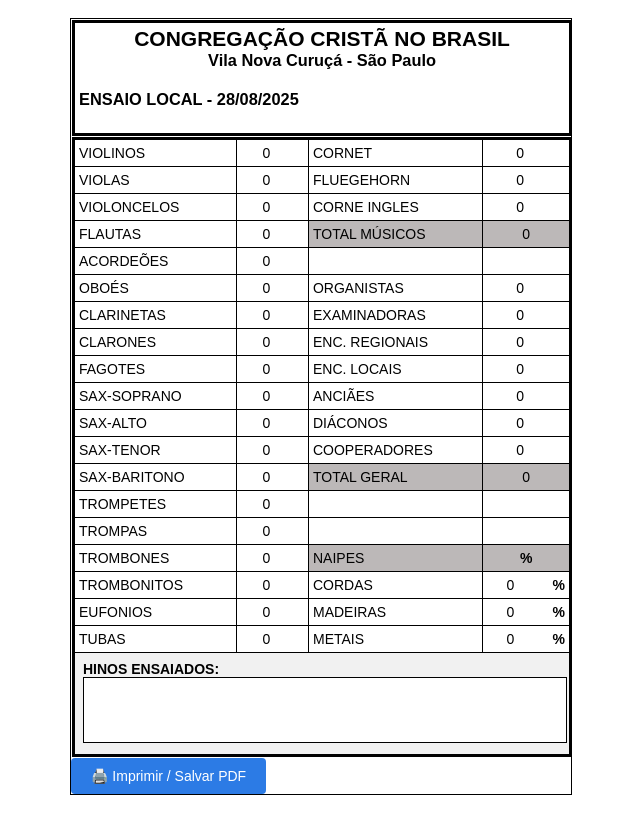
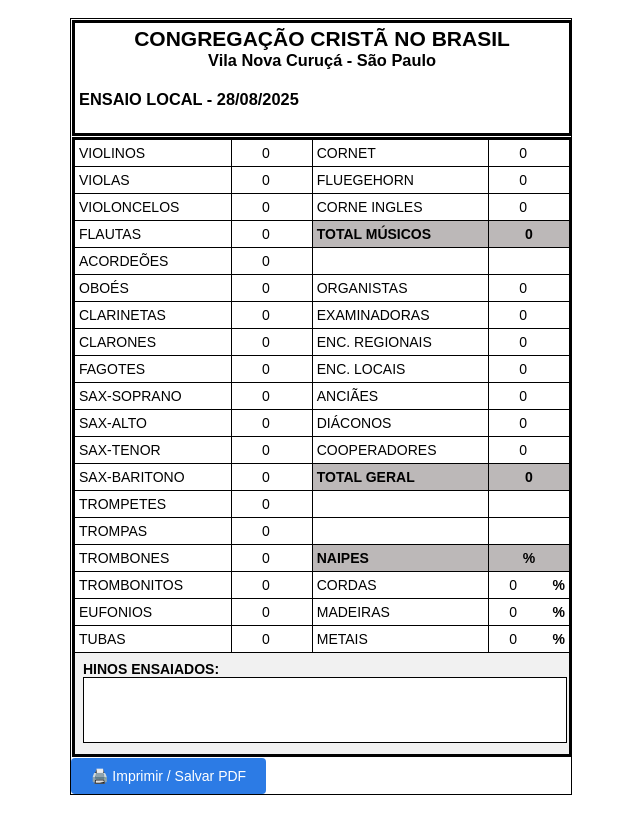
Before and after one commit to Alexsiilva212/index.html, a plain HTML site: page index.html in a window 1280 px wide. Shown: the whole page, without its empty margins (319-959 px from the left). Drawn offline with Linux system fonts and the light colour scheme.

Commit message:
Update index.html

```diff
--- a/index.html
+++ b/index.html
@@ -47,7 +47,7 @@
             text-align: left;
             font-size: 14px;
             white-space: nowrap;
-            width: 500px;
+            width: 50px;
         }
 
         input[type="number"] {
@@ -62,13 +62,13 @@
         }
 
         .total {
-
+            font-weight: bold;
             background: #bcb8b8;
             text-align: left;
         }
 
         .total-c {
-
+            font-weight: bold;
             background: #bcb8b8;
             text-align: center;
         }
```
